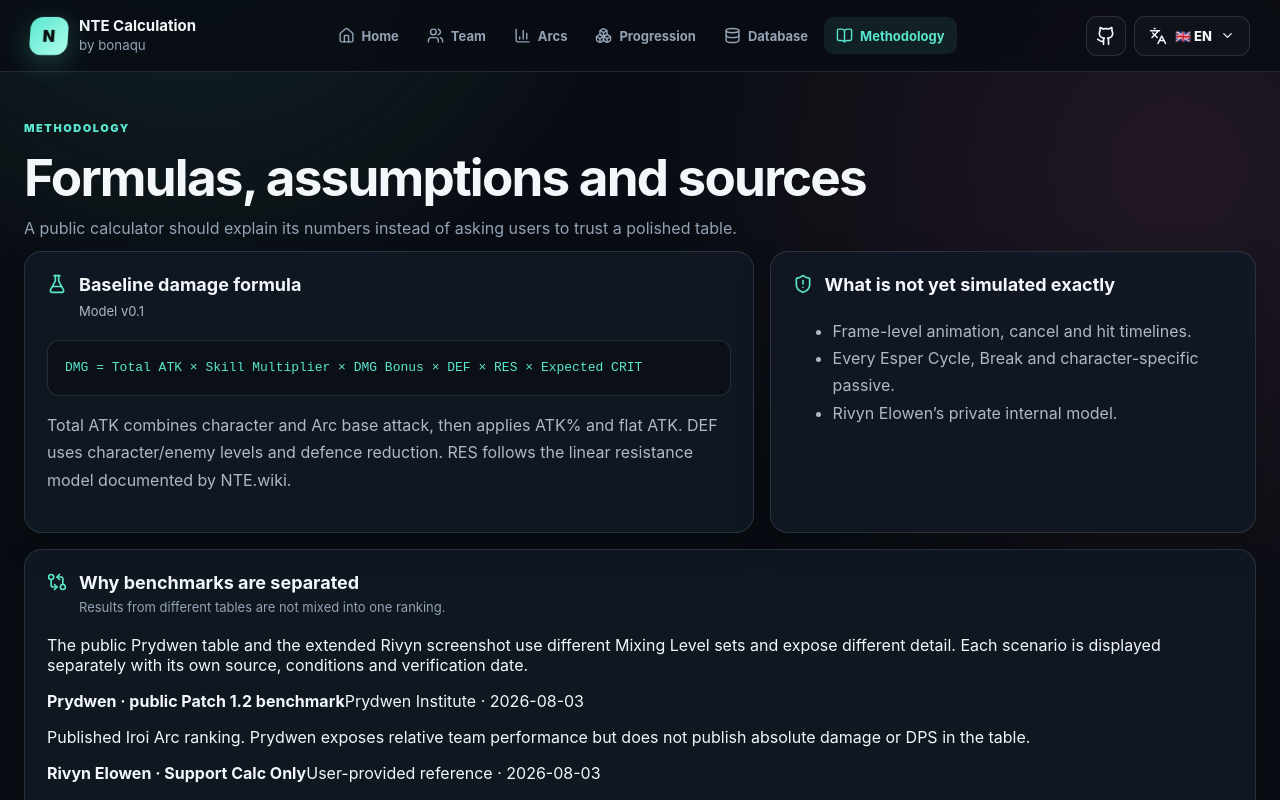
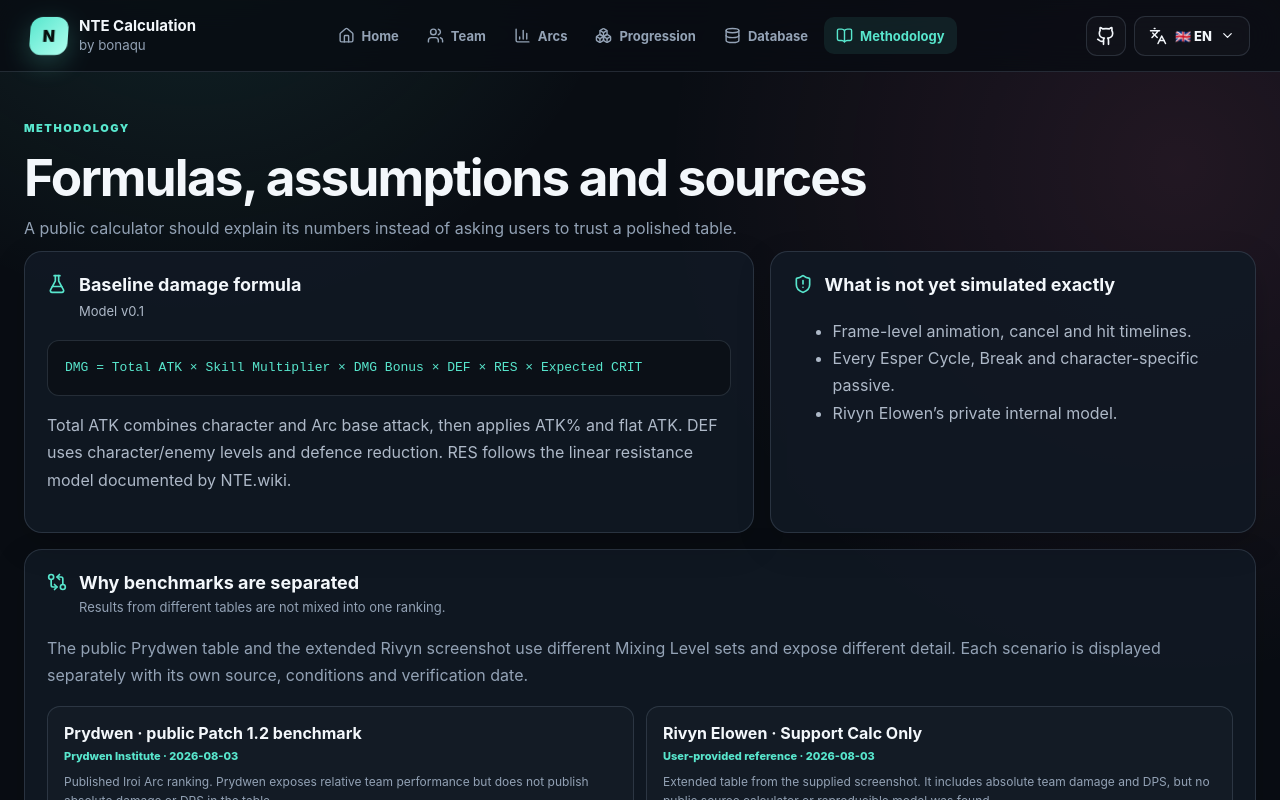
Before and after one commit to bonaqu/NTE-Calculation-by-bonaqu, a React (Vite) app: page / in a window 1280 px wide. Both pictures are taken after a click on the button "How calculations work". Shown: the top 800 px of the page. Built offline with nearby package versions, Linux system fonts and the light colour scheme.

Commit message:
style: format benchmark methodology comparison

```diff
--- a/src/arc-scenarios.css
+++ b/src/arc-scenarios.css
@@ -4,5 +4,6 @@
 .scenario-meta{grid-column:1/-1;display:flex;flex-wrap:wrap;gap:8px;padding-top:16px;border-top:1px solid var(--line)}.scenario-meta span{padding:8px 10px;border:1px solid var(--line);border-radius:9px;background:rgba(255,255,255,.025);color:#b7c4d4;font-size:11px;line-height:1.35}
 .scenario-source{grid-column:1/-1;display:flex;align-items:center;justify-content:space-between;gap:14px;color:var(--muted);font-size:12px}.scenario-source a{display:inline-flex;align-items:center;gap:6px;color:var(--accent);font-weight:800;text-decoration:none}.scenario-source a:hover{text-decoration:underline}.scenario-source .muted{color:var(--muted)}
 .table-panel{overflow-x:auto}.benchmark-table{min-width:1260px}.benchmark-table .table-head,.benchmark-table .table-row{grid-template-columns:42px minmax(260px,1.55fr) 64px minmax(120px,.72fr) minmax(90px,.55fr) minmax(130px,.72fr) minmax(260px,1.45fr)}.numeric-cell{font-variant-numeric:tabular-nums;font-weight:750;color:#d9e2ec}
-@media(max-width:900px){.scenario-panel{grid-template-columns:1fr}.scenario-select,.scenario-meta,.scenario-source{grid-column:1}.scenario-source{align-items:flex-start;flex-direction:column}.benchmark-table{min-width:1160px}}
+.benchmark-method-panel{margin-bottom:16px}.benchmark-method-panel>p{margin:0;color:var(--muted);line-height:1.65}.benchmark-method-list{display:grid;grid-template-columns:repeat(2,minmax(0,1fr));gap:12px;margin-top:18px}.benchmark-method-list>div{padding:16px;border:1px solid var(--line);border-radius:13px;background:rgba(255,255,255,.02)}.benchmark-method-list b{display:block;margin-bottom:6px}.benchmark-method-list span{display:block;color:var(--accent);font-size:11px;font-weight:800}.benchmark-method-list p{margin:10px 0 0;color:var(--muted);font-size:12px;line-height:1.55}
+@media(max-width:900px){.scenario-panel{grid-template-columns:1fr}.scenario-select,.scenario-meta,.scenario-source{grid-column:1}.scenario-source{align-items:flex-start;flex-direction:column}.benchmark-table{min-width:1160px}.benchmark-method-list{grid-template-columns:1fr}}
 @media(max-width:620px){.scenario-panel{padding:18px}.scenario-copy h2{font-size:19px}.scenario-meta{display:grid;grid-template-columns:1fr}.scenario-meta span{padding:9px 10px}}
```
